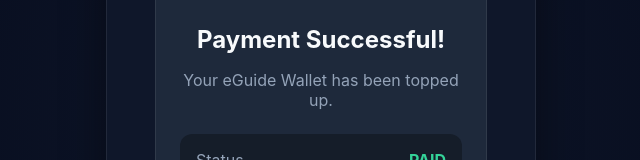
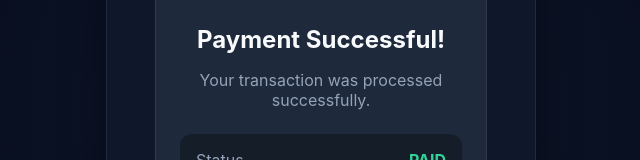
Before and after one commit to justinGabster/eGuide, a Next.js app: page /payment/callback in a window 1280 px wide. Shown: the part 291-451 px from the top of the page, without its empty margins (319-959 px from the left). Built offline with nearby package versions, Linux system fonts and the light colour scheme.

Commit message:
Implement safe POST-to-GET redirect API for eGovPay gateway and fix callback UI

```diff
--- a/app/(main)/payment/callback/page.tsx
+++ b/app/(main)/payment/callback/page.tsx
@@ -6,6 +6,7 @@
 export default function PaymentCallback() {
   const router = useRouter();
   const [status, setStatus] = useState<'verifying' | 'success' | 'failed'>('verifying');
+  const [isTopup, setIsTopup] = useState(true);
 
   useEffect(() => {
     // In a real app, the eGov gateway might pass the UUID or TxnID back in the URL search params.
@@ -54,6 +55,8 @@
           } catch (e) {
             console.error("Failed to send topup sms", e);
           }
+        } else {
+          setIsTopup(false);
         }
 
         setStatus('success');
@@ -79,7 +82,9 @@
         <div className="glass-card fade-in">
           <div style={{ fontSize: '64px', color: 'var(--success)', marginBottom: '16px' }}>✓</div>
           <h2 className="title mb-2">Payment Successful!</h2>
-          <p className="text-muted mb-6">Your eGuide Wallet has been topped up.</p>
+          <p className="text-muted mb-6">
+            {isTopup ? 'Your eGuide Wallet has been topped up.' : 'Your transaction was processed successfully.'}
+          </p>
 
           <div style={{ background: 'rgba(0,0,0,0.3)', padding: '16px', borderRadius: '12px', marginBottom: '24px', textAlign: 'left' }}>
             <div style={{ display: 'flex', justifyContent: 'space-between', marginBottom: '8px' }}>
--- /dev/null
+++ b/app/api/epay/redirect/route.ts
@@ -0,0 +1,13 @@
+import { NextResponse } from 'next/server';
+
+export async function POST(req: Request) {
+  const url = new URL(req.url);
+  // Using 303 forces the browser to issue a GET request to the redirect target.
+  // This prevents Next.js 405 Method Not Allowed errors when payment gateways POST to pages.
+  return NextResponse.redirect(`${url.origin}/payment/callback`, 303);
+}
+
+export async function GET(req: Request) {
+  const url = new URL(req.url);
+  return NextResponse.redirect(`${url.origin}/payment/callback`, 302);
+}
--- a/lib/epay.ts
+++ b/lib/epay.ts
@@ -57,7 +57,7 @@
     currency: "PHP",
     digest: digest,
     callback_url: `${appUrl}/api/epay/callback`,
-    redirect_url: `${appUrl}/payment/callback`,
+    redirect_url: `${appUrl}/api/epay/redirect`,
     txnid: txnid,
     name: "eGuide User",
     items: [
```
